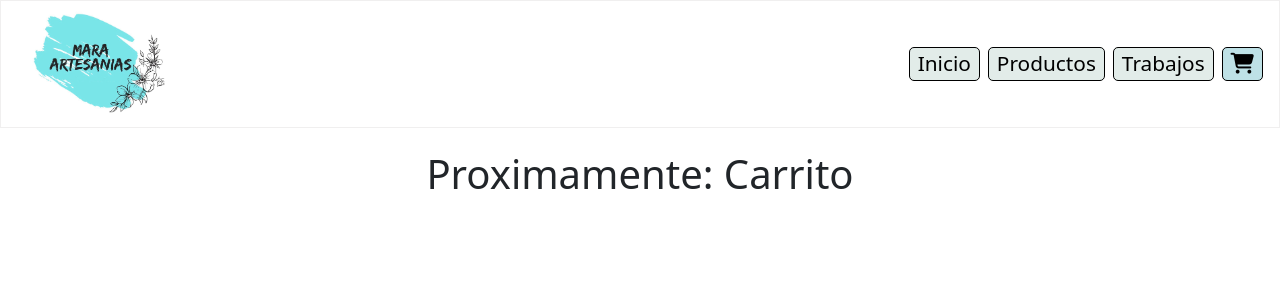
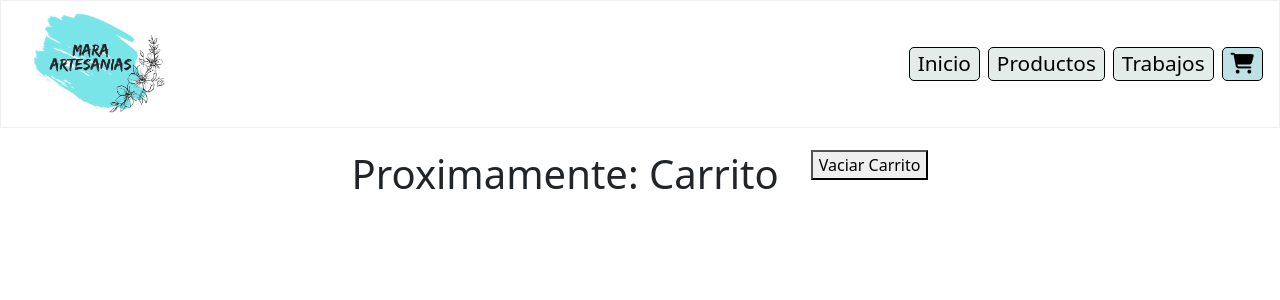
Before and after one commit to ctorchia/maraartesanias_react, a React (Create React App) app: page /cart in a window 1280 px wide. Shown: the top 300 px of the page. Built offline with nearby package versions, Linux system fonts and the light colour scheme.

Commit message:
Avance en Context

```diff
--- a/src/components/Cart/Cart.jsx
+++ b/src/components/Cart/Cart.jsx
@@ -1,9 +1,26 @@
+import { useCartContext } from "../../contexts/cartContext"
 
 
 const Cart = () => {
+    const { cart, emptyCart } = useCartContext()
     return (
         <div className="contenedor">
             <h1>Proximamente: Carrito</h1>
+
+            <ul>
+                {
+                    cart.map(item => <li key={item.id}>
+                    <div className="w-50">
+                    <img src={item.pictureUrl} className="w-25" alt="..." />
+                    </div>
+
+                    Nombre: {item.title} Precio: {item.price} Cantidad:{item.cantidad}
+                    </li>)
+                }
+            </ul>
+            <div>
+                <button onClick={emptyCart}>Vaciar Carrito</button>
+            </div>
         </div>
     )
 }
--- a/src/components/ItemDetail/ItemDetail.jsx
+++ b/src/components/ItemDetail/ItemDetail.jsx
@@ -1,11 +1,11 @@
-import { useState, useContext } from "react"
-import { CartContext } from "../../contexts/cartContext"
+import { useState } from "react"
 import { Link } from "react-router-dom"
+import { useCartContext } from "../../contexts/cartContext"
 import ItemCount from "../ItemCount/ItemCount"
 
 const ItemDetail = ({ item }) => {
 
-    const { cart, addToCart } = useContext(CartContext)
+    const { cart, addToCart } = useCartContext()
 
     const [cantidad, setCantidad] = useState()
 
--- a/src/contexts/cartContext.jsx
+++ b/src/contexts/cartContext.jsx
@@ -1,6 +1,7 @@
-import { createContext, useState } from 'react';
+import { createContext, useContext, useState } from 'react';
 
 export const CartContext = createContext([]);
+export const useCartContext = () => useContext(CartContext)
 
 export const CartContextProvider = ({ children }) => {
     // Estados y Funciones
@@ -14,11 +15,16 @@ export const CartContextProvider = ({ children }) => {
         ])
     }
 
+    const emptyCart = () => {
+        setCart([]);
+    }
+
     return (
         <CartContext.Provider
             value={{
                 cart,
-                addToCart
+                addToCart,
+                emptyCart
             }}
         >
             {children}
```
